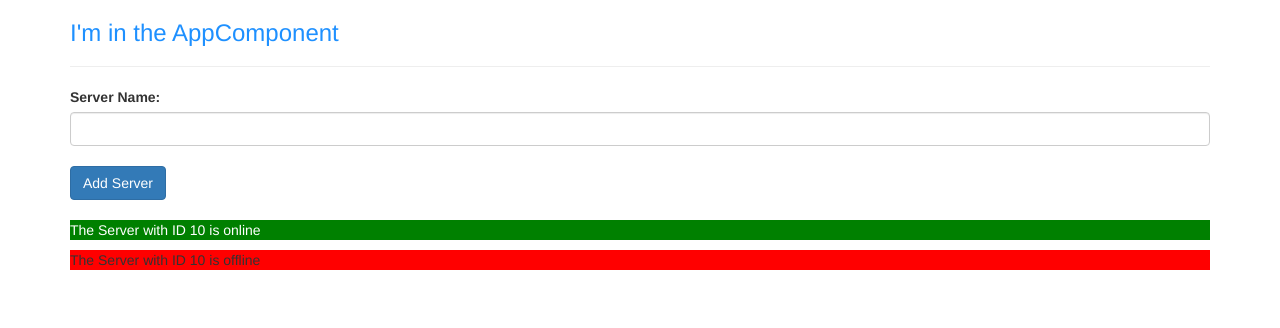
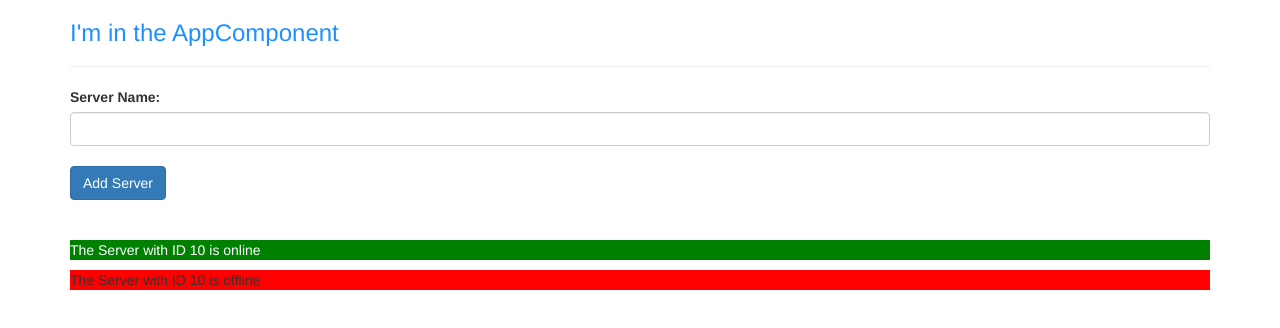
Before and after one commit to Djavani/Angular-MyFirstApp, an Angular app: page / in a window 1280 px wide. Shown: the top 328 px of the page. Built offline with nearby package versions, Linux system fonts and the light colour scheme.

Commit message:
Outputting Lists with ngFor

```diff
--- a/src/app/servers/servers.component.html
+++ b/src/app/servers/servers.component.html
@@ -1,18 +1,14 @@
 <label>Server Name: {{ serverName }}</label>
-<!-- <input type="text" class="form-control" (input)="onUpdateServerName($event)"> -->
 
 <input type="text" class="form-control" [(ngModel)]="serverName">
 
-<!-- <p>{{ serverName }}</p> -->
 <br>
 <button class="btn btn-primary" [disabled]="!allowNewServer" (click)="onCreateServer()">Add Server
 </button>
 <br>
 <br>
-<!--<p [innerText]="allowNewServer"></p>-->
-<!-- <p>{{ serverCreationStatus }}</p> -->
 
 <p *ngIf="serverCreated">Server was created, server name is {{ serverName }}</p>
 
-<app-server></app-server>
-<app-server></app-server>
+<br>
+<app-server *ngFor="let server of servers"></app-server>
--- a/src/app/servers/servers.component.ts
+++ b/src/app/servers/servers.component.ts
@@ -12,7 +12,7 @@
   serverCreationStatus = 'No server was created!';
   serverName = '';
   serverCreated = false;
-
+  servers = ['Testserver', 'TestServer 2'];
   constructor() {
     setTimeout(() => {
       this.allowNewServer = true;
@@ -24,6 +24,7 @@
 
   onCreateServer() {
     this.serverCreated = true;
+    this.servers.push(this.serverName);
     this.serverCreationStatus = 'Server was created! Name is ' + this.serverName;
   }
 
```
